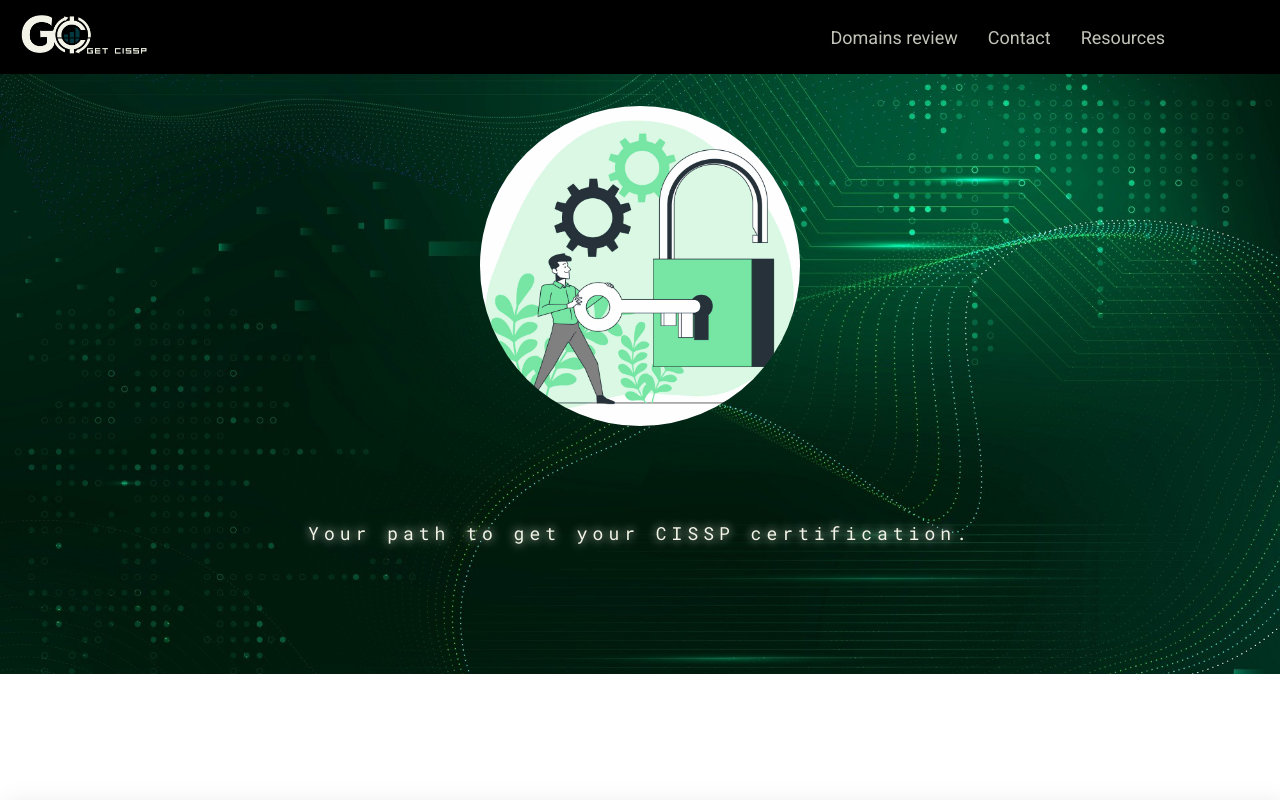
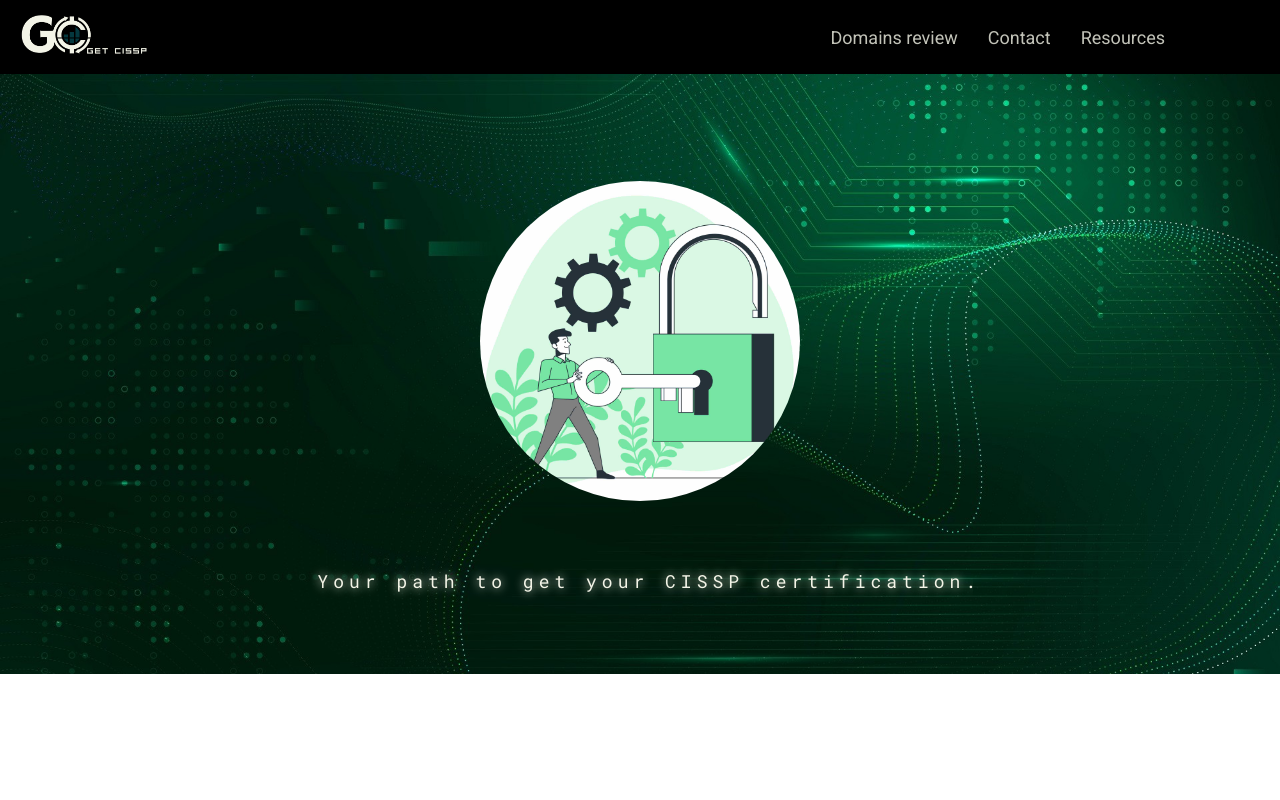
Before and after one commit to Nadia-Amz/cissp-, a React (Create React App) app: page / in a window 1280 px wide. Shown: the top 800 px of the page. Built offline with nearby package versions, Linux system fonts and the light colour scheme.

Commit message:
commited

```diff
--- a/src/components/Cards.js
+++ b/src/components/Cards.js
@@ -28,102 +28,103 @@ function Cards() {
         </div>
         <div className="card-container">
           <div className="card">
+            <a href="/Domain-1-review">
               <img src={vector1} alt="" className="vector"></img>
               <div className="card-text">
-              <a href="/Domain-1-review">
                 <h2>Domain 1 Review – Security and Risk Management</h2>
-              </a>
+
                 <p>
                   This post serves as a review for domain 1 of the CISSP. This
                   domain covers security and risk management. Before […]
                 </p>
               </div>
+            </a>
           </div>
           <div className="card">
+            <a href="/Domain-2-review">
               <img src={vector2} alt="" className="vector"></img>
               <div className="card-text">
-              <a href="/Domain-2-review">
                 <h2>Domain 2 Review – Asset Security</h2>
-              </a>
                 <p>
-                This post serves as a review for the domain 2 of the CISSP. This
-                domain covers asset security. Before we […]
+                  This post serves as a review for the domain 2 of the CISSP.
+                  This domain covers asset security. Before we […]
                 </p>
               </div>
+            </a>
           </div>
           <div className="card">
+            <a href="/Domain-3-review">
               <img src={vector3} alt="" className="vector"></img>
               <div className="card-text">
-              <a href="/Domain-3-review">
                 <h2>Domain 3 Review – Security Architecture and Engineering</h2>
-              </a>
                 <p>
-                This post serves as a review for the domain 3 of the CISSP. This
-                domain covers security architecture and engineering. […]
+                  This post serves as a review for the domain 3 of the CISSP.
+                  This domain covers security architecture and engineering. […]
                 </p>
               </div>
+            </a>
           </div>
           <div className="card">
+            <a href="/Domain-4-review">
               <img src={vector4} alt="" className="vector"></img>
               <div className="card-text">
-              <a href="/Domain-4-review">
                 <h2>Domain 4 Review – Communication and Network Security</h2>
-              </a>
                 <p>
-                This post serves as a review for the domain 4 of the CISSP. This
-                domain covers communication and network security. […]
+                  This post serves as a review for the domain 4 of the CISSP.
+                  This domain covers communication and network security. […]
                 </p>
               </div>
+            </a>
           </div>
         </div>
         <div className="card-container">
           <div className="card">
+            <a href="/Domain-5-review">
               <img src={vector5} alt="" className="vector"></img>
               <div className="card-text">
-              <a href="/Domain-5-review">
                 <h2>Domain 5 Review – Identity and Access Management</h2>
-              </a>
                 <p>
-                This post serves as a review for the domain 5 of the CISSP. This
-                domain covers identity and access . […]
+                  This post serves as a review for the domain 5 of the CISSP.
+                  This domain covers identity and access . […]
                 </p>
               </div>
+            </a>
           </div>
           <div className="card">
+            <a href="/Domain-6-review">
               <img src={vector6} alt="" className="vector"></img>
               <div className="card-text">
-              <a href="/Domain-6-review">
                 <h2>Domain 6 Review – Security Testing</h2>
-              </a>
                 <p>
-                This post serves as a review for the domain 5 of the CISSP. This
-                domain covers identity and access . […]
+                  This post serves as a review for the domain 5 of the CISSP.
+                  This domain covers identity and access . […]
                 </p>
               </div>
+            </a>
           </div>
           <div className="card">
+            <a href="/Domain-7-review">
               <img src={vector7} alt="" className="vector"></img>
               <div className="card-text">
-              <a href="/Domain-7-review">
                 <h2>Domain 7 Review – Security Operations</h2>
-              </a>
                 <p>
-                This post serves as a review for the domain 7 of the CISSP. This
-                domain covers security operations. Before we […]
+                  This post serves as a review for the domain 7 of the CISSP.
+                  This domain covers security operations. Before we […]
                 </p>
               </div>
+            </a>
           </div>
           <div className="card">
+            <a href="/Domain-8-review">
               <img src={vector8} alt="" className="vector"></img>
               <div className="card-text">
-              <a href="/Domain-8-review">
                 <h2>Domain 8 Review – Software Development Security</h2>
-              </a>
                 <p>
-                This post serves as a review for the domain 8 of the CISSP. This
-                domain covers the software development security. […]
+                  This post serves as a review for the domain 8 of the CISSP.
+                  This domain covers the software development security. […]
                 </p>
               </div>
+            </a>
           </div>
         </div>
       </section>
--- a/src/components/Header.js
+++ b/src/components/Header.js
@@ -10,6 +10,9 @@ function Header() {
 
   const toggleMenu = () => {
     setIsOpen(!isOpen);
+  };
+  const handleClick = () => {
+    setIsOpen(false);
   };
 
   function stickyNavbar() {
@@ -42,6 +45,7 @@ function Header() {
               smooth={true}
               offset={-150}
               duration={700}
+              onClick={handleClick}
             >
               Domains review
             </Link>
@@ -53,6 +57,7 @@ function Header() {
               smooth={true}
               offset={-150}
               duration={700}
+              onClick={handleClick}
             >
               Contact
             </Link>
@@ -64,6 +69,7 @@ function Header() {
               smooth={true}
               offset={-150}
               duration={700}
+              onClick={handleClick}
             >
               Resources
             </Link>
--- a/src/components/Main.js
+++ b/src/components/Main.js
@@ -8,8 +8,12 @@ function Main() {
     <>
       <main className="main-section">
         <img src={background} alt="" className="background-image"></img>
-        <img src={avatar1} alt="" className="avatar"></img>
-        <p>Your path to get your CISSP certification.</p>
+        <div className="avatar-div">
+          <img src={avatar1} alt="" className="avatar"></img>
+        </div>
+        <div className="background-text">
+          <p>Your path to get your CISSP certification.</p>
+        </div>
       </main>
     </>
   );
--- a/src/components/Resources.js
+++ b/src/components/Resources.js
@@ -17,9 +17,9 @@ function Resources() {
             This website will accompany you from the basic fundamentals to the
             more advanced concepts related to cyber security.
           </p>
-          <Link to="https://patchthenet.com/" id="link">
+          <a href="https://patchthenet.com/" id="link">
             patchthenet.com
-          </Link>
+          </a>
         </div>
         <div className="line"></div>
         <div className="container">
@@ -28,9 +28,9 @@ function Resources() {
             Pomodoro technique. This technique enhances productivity by breaking
             down focus time into smaller chunks separated by short breaks.
           </p>
-          <Link to="https://pamadoro.com/" id="link">
+          <a href="https://pamadoro.com/" id="link">
             pamadoro.com
-          </Link>
+          </a>
         </div>
       </div>
     </div>
--- a/src/css/Style.css
+++ b/src/css/Style.css
@@ -103,10 +103,14 @@ body{
 }
 
 .nav-bar ul.menu li a:hover{
-    text-shadow: 0 0 10px #0FFF50,
-                 0 0 20px #0FFF50,
-                 0 0 60px #0FFF50,
-                 0 0 90px #0FFF50;
+    text-shadow: 0 0 10px rgba(255,255,255,1),
+                 0 0 20px rgba(255,255,255,1),
+                 0 0 40px rgba(255,255,255,1),
+                 0 0 80px rgba(255,255,255,1),
+                 0 0 160px rgba(255,255,255,1);
+}
+.nav-bar ul.menu .close{
+    display: none;
 }
 
 /*Main section */
@@ -124,20 +128,30 @@ body{
     position: absolute;
     top: 0;
 }
+.avatar-div{
+    display: flex;
+    justify-content: center;
+    align-items: center;
+    position: absolute;
+}
 .avatar{
     object-fit: cover;
     width: 25%;
     height: auto;
     border-radius: 50%;
-    position: absolute;
     top: 2rem;
 }
-.main-section p{
+.background-text{
+    display: flex;
+    justify-content: center;
+    align-items: center;
+}
+.background-text p{
     text-align: center;
     z-index: 1;
     padding: 15px 10px;
     width: 100%;
-    margin-top: 27rem;
+    margin-top: 30rem;
     font-family: 'Roboto Mono', monospace;
     font-size: large;
     text-shadow: 0 0 10px #F3F4E7;
@@ -192,6 +206,8 @@ body{
     background-color: rgba(255, 255, 255, 0.10);
     box-shadow: 5px 5px 25px rgba(0, 0, 0, 0.1);
     margin-top: 15rem;
+    width: 100%;
+    height: auto;
 }
 .cissplogo{
     max-width: 20rem;
@@ -234,7 +250,8 @@ body{
     background-color: #4d4d4d;
     color: #F3F4E7;
 }
-.card:hover h2{
+.card:hover h2,
+.card:hover p{
     color: #F3F4E7;
 }
 .vector{
@@ -256,6 +273,7 @@ body{
     padding: 10px;
 }
 .card p{
+    color: #000000;
     font-size: 14px;
     font-family: 'Roboto';
     text-align: center;
@@ -265,6 +283,7 @@ body{
     margin-bottom: 2rem;
     opacity: 0.7;
 }
+
 
 /*Contact section */
 
@@ -435,12 +454,10 @@ body{
     height: auto;
 }
 #link{
-    margin-bottom: 2rem;
     font-family: 'Roboto Mono';
-    font-weight: bold;
     cursor: pointer;
-    text-decoration: underline;
-    opacity: 0.7;
+    opacity: 0.8;
+    color:#000000;
 }
 #link:hover{
     opacity: 1;
@@ -643,6 +660,16 @@ body{
 }
 
 /*Media Breakpoints*/
+
+@media (min-width:2136px){
+    .background-text p{
+        margin-top: 37rem;
+        font-size: 25px;
+    }
+    .background-image{
+        height: 700px;
+    }
+}
 
 @media (max-width:1240px){
     .card{
```
Lines whose indentation alone changed are shown as unchanged.
